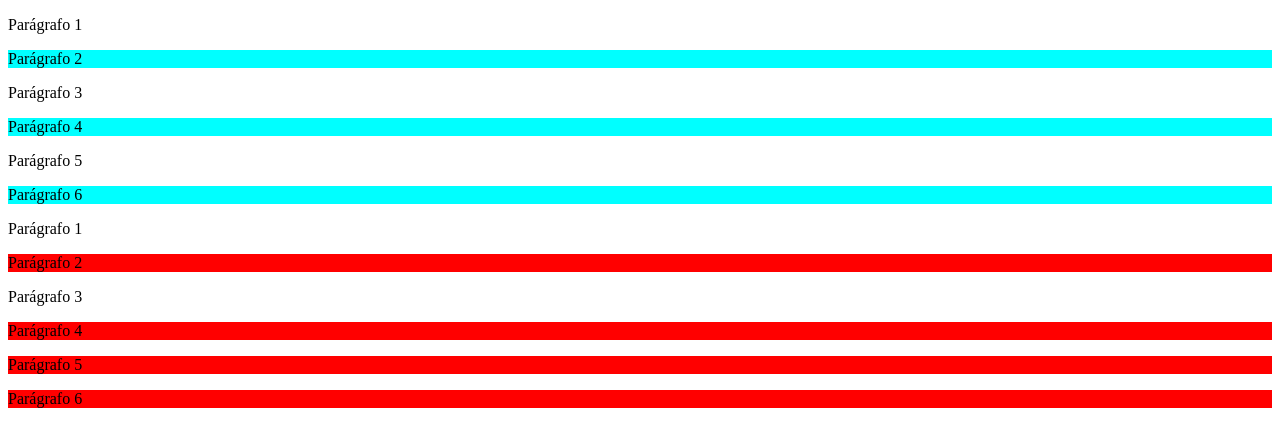
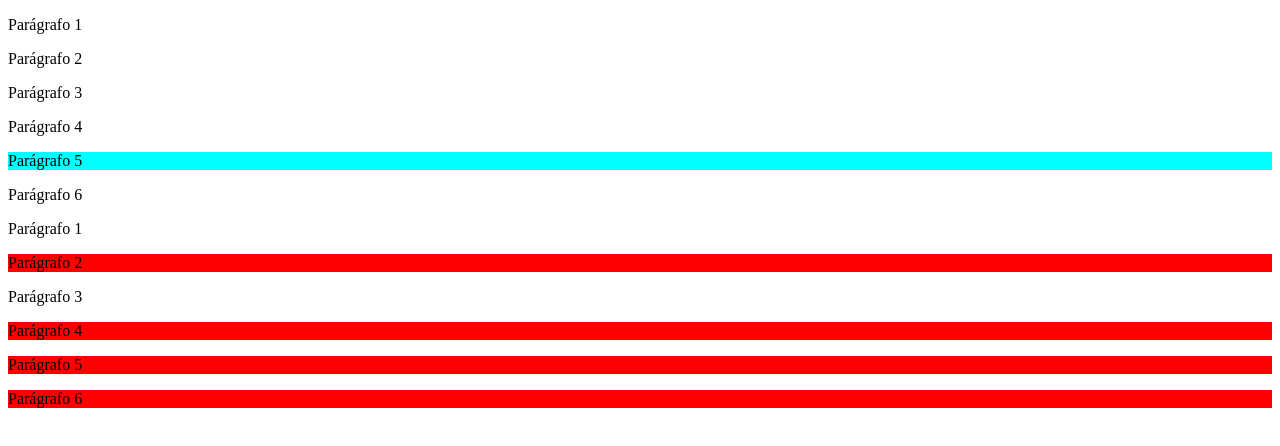
Before and after one commit to leuxtc/aulas-html, a plain HTML site: page CSS-conceitos-basicos/combinadores/irmao/index.html in a window 1280 px wide. Drawn offline with Linux system fonts and the light colour scheme.

Commit message:
add README.md CSS-conceitos-basicos

```diff
--- a/CSS-conceitos-basicos/combinadores/irmao/index.html
+++ b/CSS-conceitos-basicos/combinadores/irmao/index.html
@@ -5,7 +5,7 @@
     <meta name="viewport" content="width=device-width, initial-scale=1.0">
     <title>Document</title>
     <style>
-        #item-01 p + p {
+        #item-01 span + p {
             background-color: aqua;
         }
 
```
Also changed, not shown: 1 other file.
